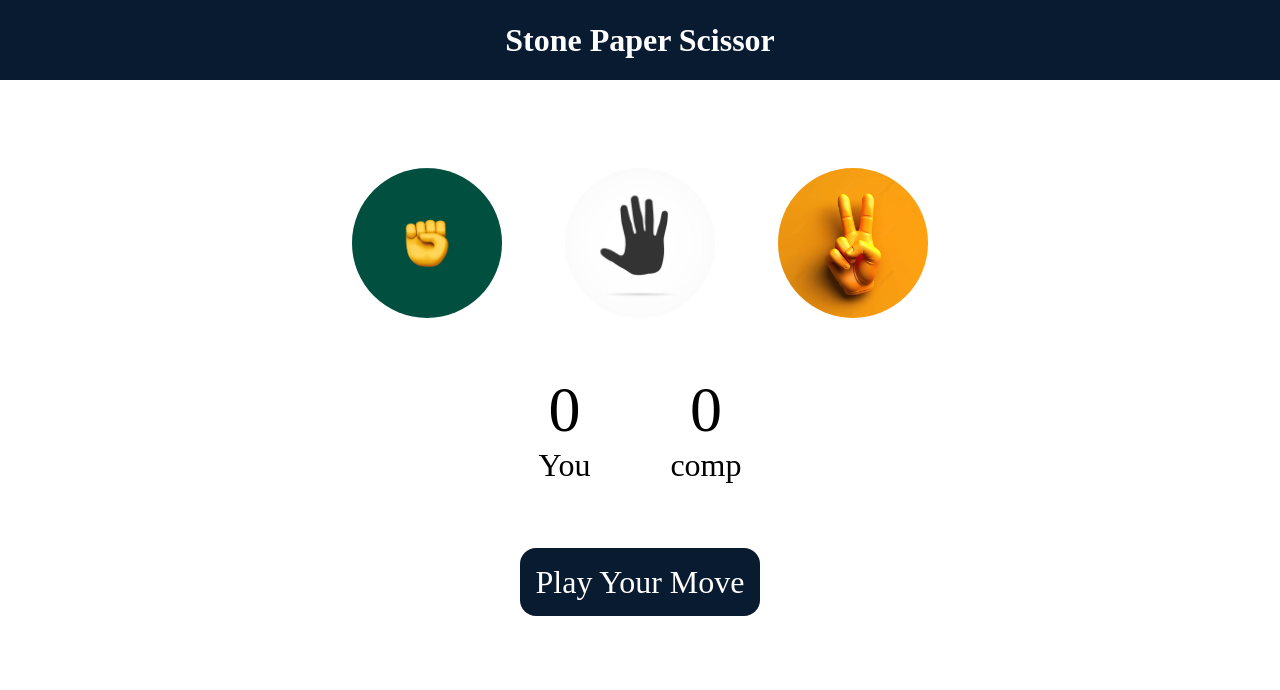
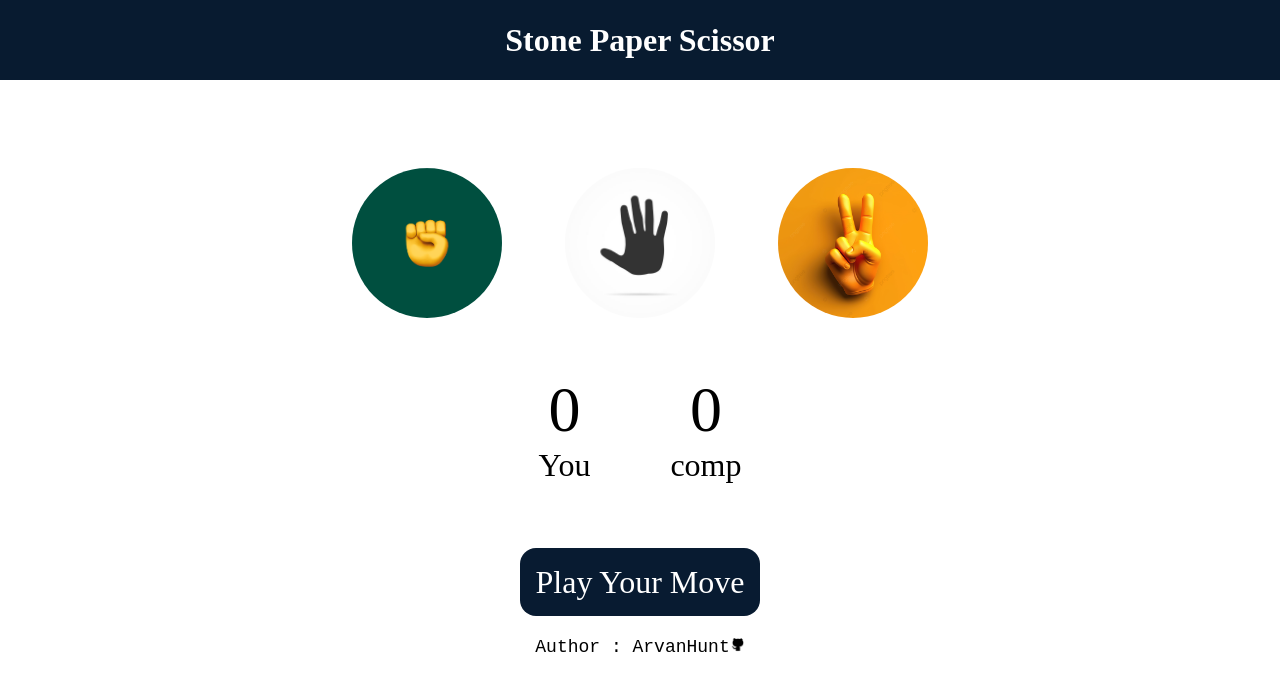
Before and after one commit to ArvanHunt/Rock-Paper-Scissor, a plain HTML site: page index.html in a window 1280 px wide. Drawn offline with Linux system fonts and the light colour scheme.

Commit message:
github address

```diff
--- a/index.html
+++ b/index.html
@@ -33,7 +33,12 @@
 
     <div class="msg-container">
         <p id="msg">Play Your Move</p>
-    </div>
+    </div><br><br>
+
+    <footer class="p">
+        <p>Author : ArvanHunt<img src="github.png" alt="github" class="inline-image"> </p>
+
+      </footer>
     <script src="app.js"></script>
 </body>
 </html>
--- a/style.css
+++ b/style.css
@@ -2,6 +2,7 @@
     margin: 0;
     padding: 0;
     text-align: center;
+
 }
 
 h1 {
@@ -44,7 +45,7 @@ img {
 .score-board {
     display: flex;
     justify-content: center;
-align-items: center;
+    align-items: center;
     font-size: 2rem;
     margin-top: 3rem;
     gap: 5rem;
@@ -56,6 +57,7 @@ align-items: center;
 
 .msg-container {
     margin-top: 5rem;
+    text-align: center;
 }
 
 #msg {
@@ -66,3 +68,14 @@ align-items: center;
     display: inline;
     border-radius: 1rem;
 }
+
+.p {
+
+    font-family: 'Courier New', Courier, monospace;
+    font-size: large;
+}
+
+.inline-image {
+    height: 15px;
+    width: 15px;
+}
```
Also changed, not shown: github.png (added).
